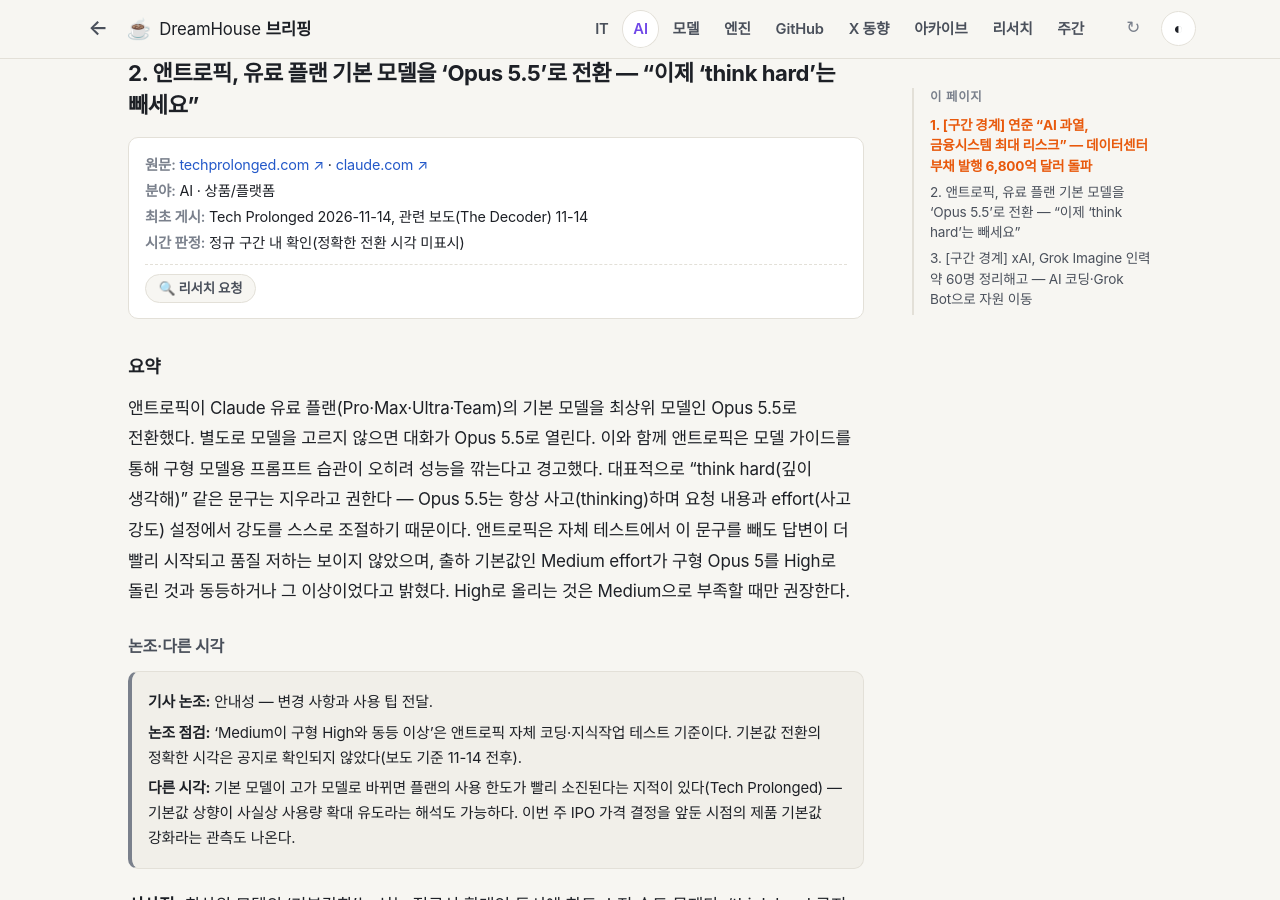
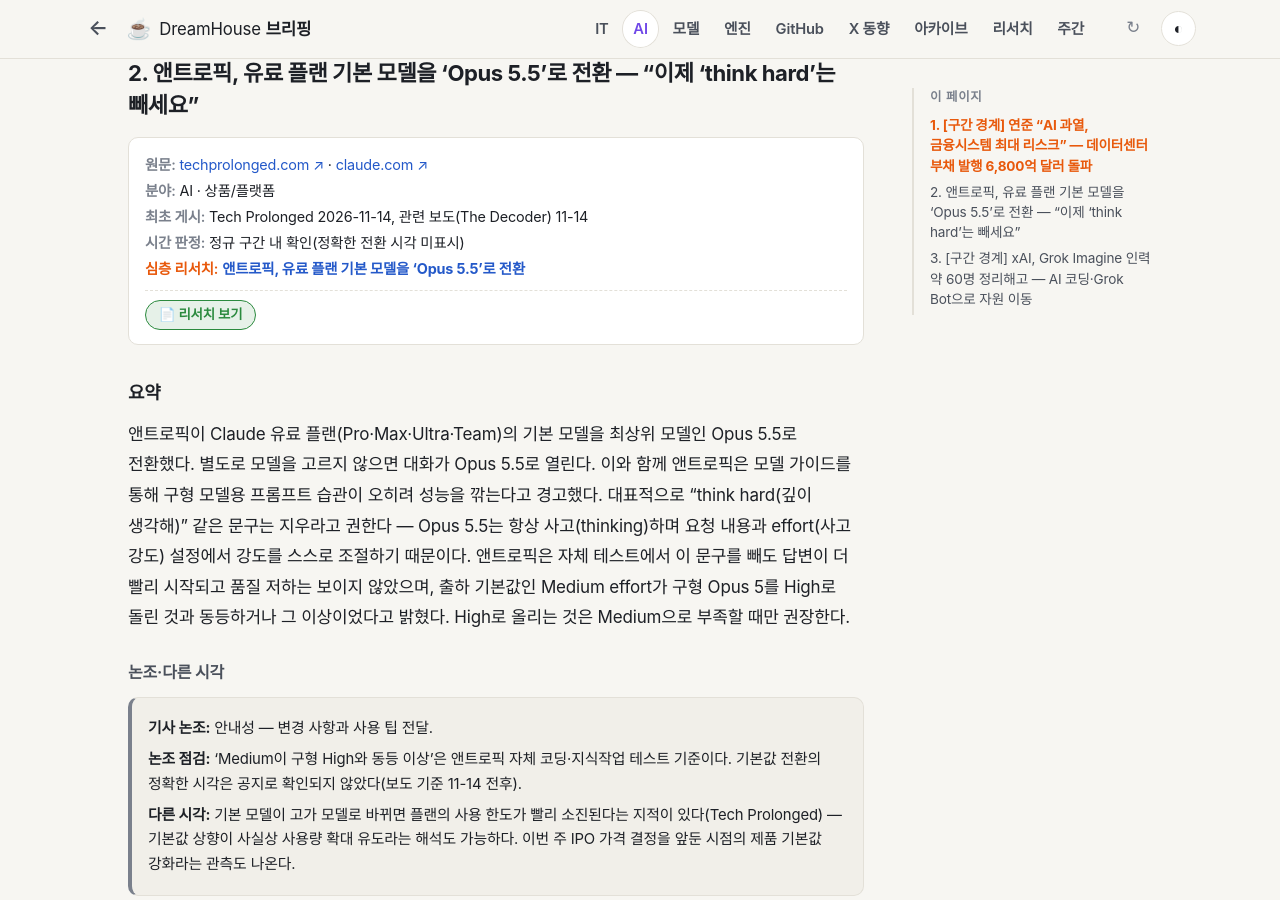
Before and after one commit to DreamHouseKSH/dreamhouse-briefings, a Jekyll site: the page built from news/2026-11-16/AI.md, in a window 1280 px wide and 900 px high, scrolled down 1460 px. Built offline with Jekyll 4.4.1, drawn with Linux system fonts in a browser that asks for light colours; some web fonts are replaced; our own code applies the rules of GitHub Pages for plain Markdown files.

Commit message:
briefings: 2026-11-16 AI 2번에 심층 리서치 링크 추가 (#4)

```diff
--- a/news/2026-11-16/AI.md
+++ b/news/2026-11-16/AI.md
@@ -29,6 +29,7 @@
 - **분야:** AI · 상품/플랫폼
 - **최초 게시:** Tech Prolonged 2026-11-14, 관련 보도(The Decoder) 11-14
 - **시간 판정:** 정규 구간 내 확인(정확한 전환 시각 미표시)
+- **심층 리서치:** [앤트로픽, 유료 플랜 기본 모델을 'Opus 5.5'로 전환](../../research/2026-11-17-opus-55-default.md)
 
 ### 요약
 
```
